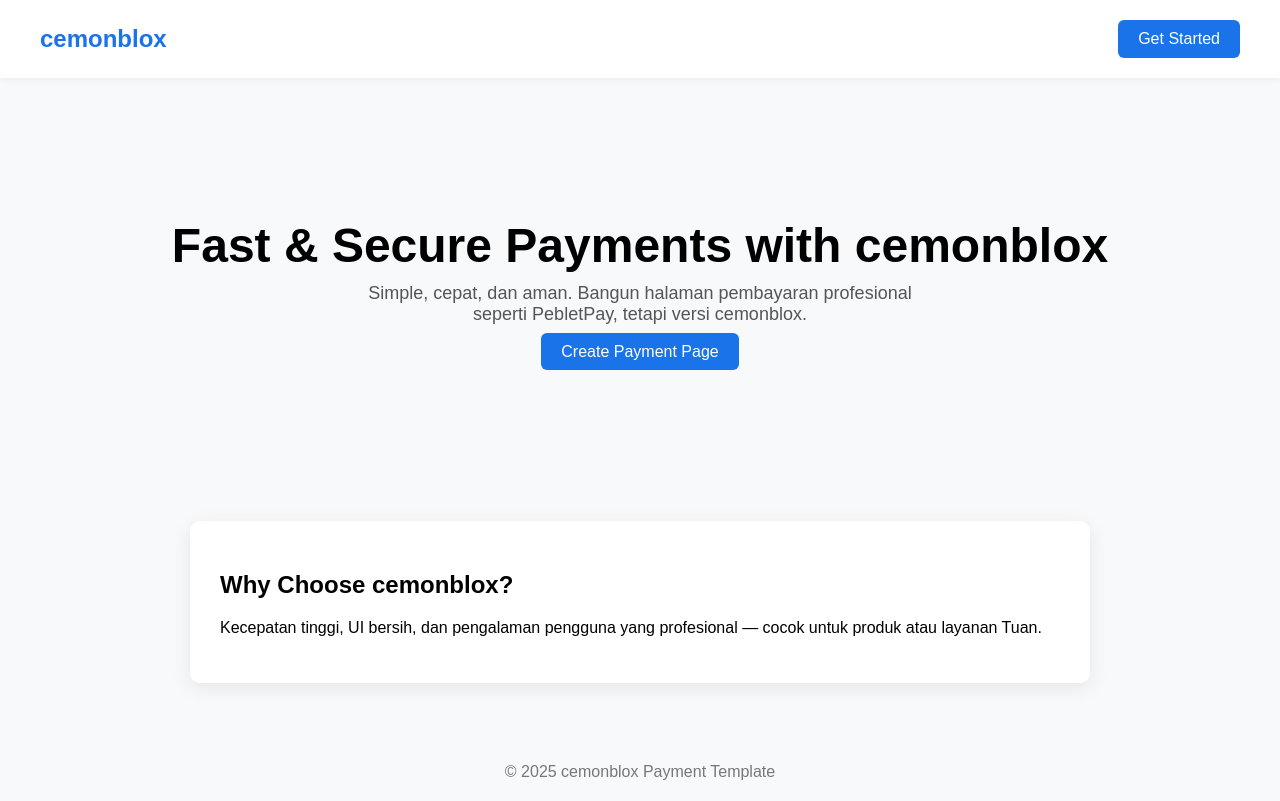
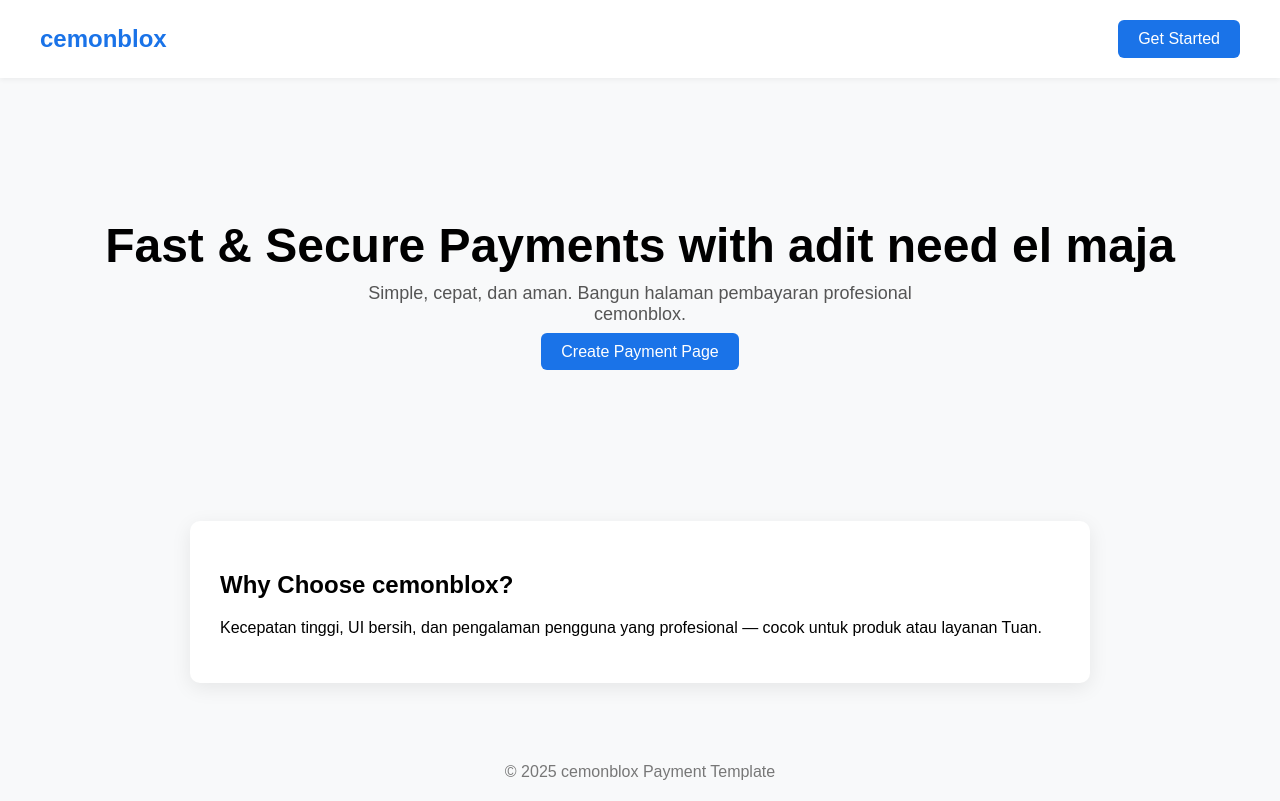
Before and after one commit to cemonblox/cemonblox, a plain HTML site: page index.html in a window 1280 px wide. Drawn offline with Linux system fonts and the light colour scheme.

Commit message:
Update index.html

```diff
--- a/index.html
+++ b/index.html
@@ -25,8 +25,8 @@
 </header>
 
 <section class="hero">
-    <h1>Fast & Secure Payments with cemonblox</h1>
-    <p>Simple, cepat, dan aman. Bangun halaman pembayaran profesional seperti PebletPay, tetapi versi cemonblox.</p>
+    <h1>Fast & Secure Payments with adit need el maja</h1>
+    <p>Simple, cepat, dan aman. Bangun halaman pembayaran profesional cemonblox.</p>
     <br>
     <a class="btn" href="#">Create Payment Page</a>
 </section>
```
